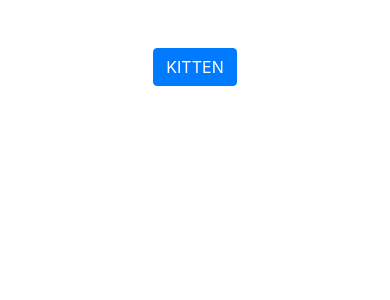
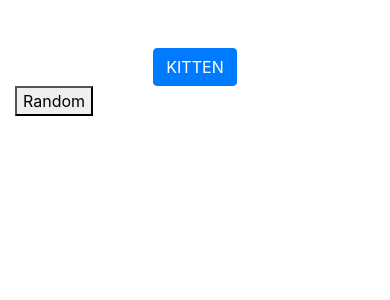
Before and after one commit to ZacTallberg/zacoberg_website, a Django app: page / in a window 390 px wide. Shown: the part 56-356 px from the top of the page. Run offline with Django 3.2, Linux system fonts and the light colour scheme; some libraries are stand-ins or nearby versions.

Commit message:
refactor

```diff
--- a/testapp/templates/base.html
+++ b/testapp/templates/base.html
@@ -1,4 +1,4 @@
-{% load staticfiles %}
+{% load static %}
 
 
 <!DOCTYPE html>
@@ -34,6 +34,6 @@
             {% endblock %}
         </div>
         {% block scripts %}
-            {% endblock %}
+        {% endblock %}
     </body>
 </html>
--- a/testapp/templates/index.html
+++ b/testapp/templates/index.html
@@ -1,21 +1,76 @@
 {% extends "base.html" %}
+
+{% load static %}
 
 {% load bootstrap4 %}
 
 {% block content %}
 <div class="row align-items-center"></div>
-                <form method="GET">
+
                         <div class="d-flex justify-content-center">
-                            <button class="btn btn-primary">KITTEN</button>
+                            <button class="btn btn-primary" id="jsstyle" onclick="display_random_image();">
+                            KITTEN
+                        </button>
                         </div>
-                    </form>
 
 
+                    <div class="container">
+                            <div class="row imagetiles">
+
+                                <div class="col-lg-3 col-md-3 col-sm-3 col-xs-6">
+
+                                </div>
+                            </div>
+                        </div>
+
+
+                        <button id="jsstyle"
+                            onclick="display_random_image()">Random</div>
+                        </div>
 
 </div>
 
 {% endblock %}
 
 {% block scripts %}
+<script type="text/javascript">
+function display_random_image()
+{
+    var images =
+        [{src: "http://zacoberg.com/static/images/1.jpg"},
+        {src: "http://zacoberg.com/static/images/2.png"},
+        {src: "http://zacoberg.com/static/images/3.png"},
+        {src: "http://zacoberg.com/static/images/4.png"},
+        {src: "http://zacoberg.com/static/images/5.png"}];
 
+    var preBuffer = [];
+    for (var i = 0, j = images.length; i < j; i++)
+    {
+        preBuffer[i] = new Image();
+        preBuffer[i].src = images[i].src;
+    }
+
+        // create random image number
+        function getRandomInt(min,max)
+        {
+        //  return Math.floor(Math.random() * (max - min + 1)) + min;
+
+        imn = Math.floor(Math.random() * (max - min + 1)) + min;
+        return preBuffer[imn];
+        }
+
+        // 0 is first image,   preBuffer.length - 1) is  last image
+
+        var newImage = getRandomInt(0, preBuffer.length - 1);
+
+        // remove the previous images
+        var images = document.getElementsByTagName('img');
+        var l = images.length;
+        for (var p = 0; p < l; p++) {
+         images[0].parentNode.removeChild(images[0]);
+        }
+        // display the image
+        document.body.appendChild(newImage);
+}
+</script>
 {% endblock %}
```
Also changed, not shown: testapp/static/images/1.jpg (added), testapp/static/images/10.jpg (added), testapp/static/images/11.jpg (added), testapp/static/images/12.jpg (added), testapp/static/images/13.jpg (added), testapp/static/images/14.jpg (added), testapp/static/images/15.jpg (added), testapp/static/images/16.jpg (added), testapp/static/images/17.jpg (added), testapp/static/images/2.jpg (added), testapp/static/images/3.jpg (added), testapp/static/images/4.jpg (added), testapp/static/images/5.jpg (added), testapp/static/images/6.jpg (added), 4 more files.
